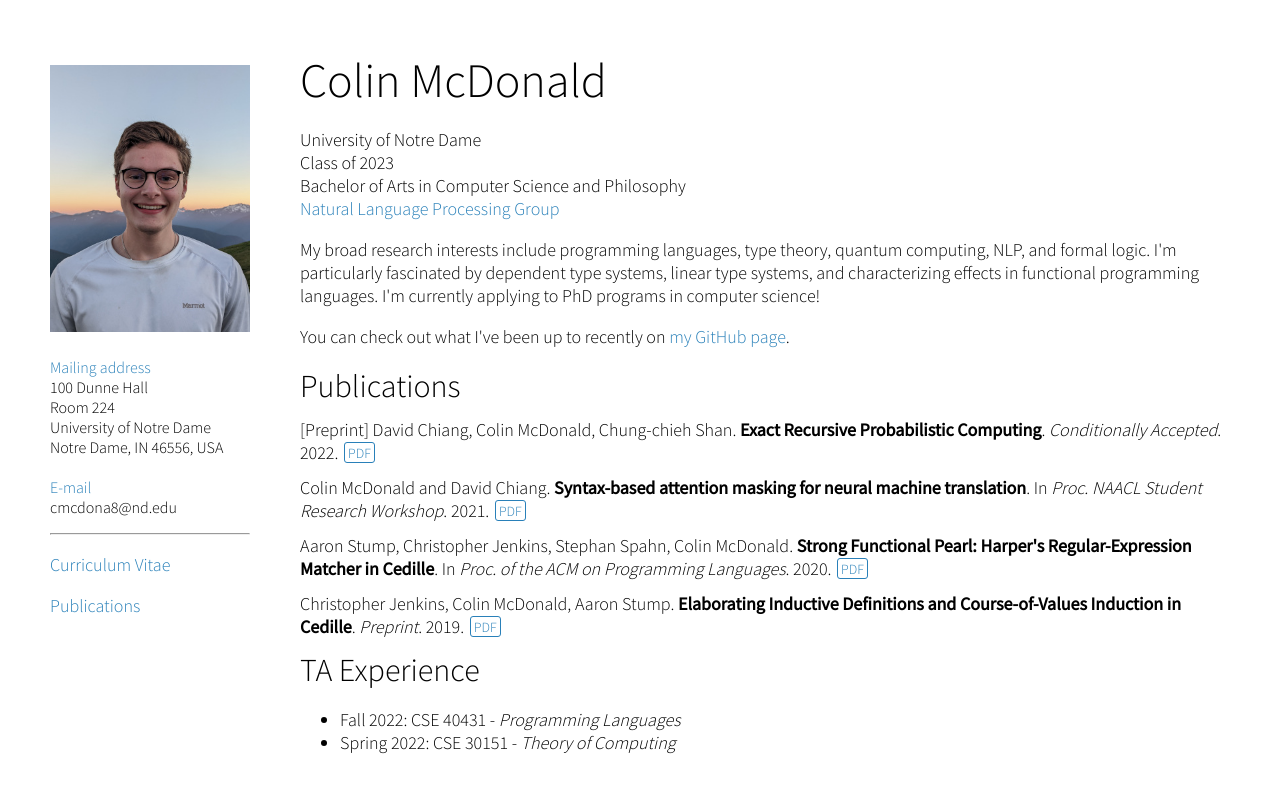
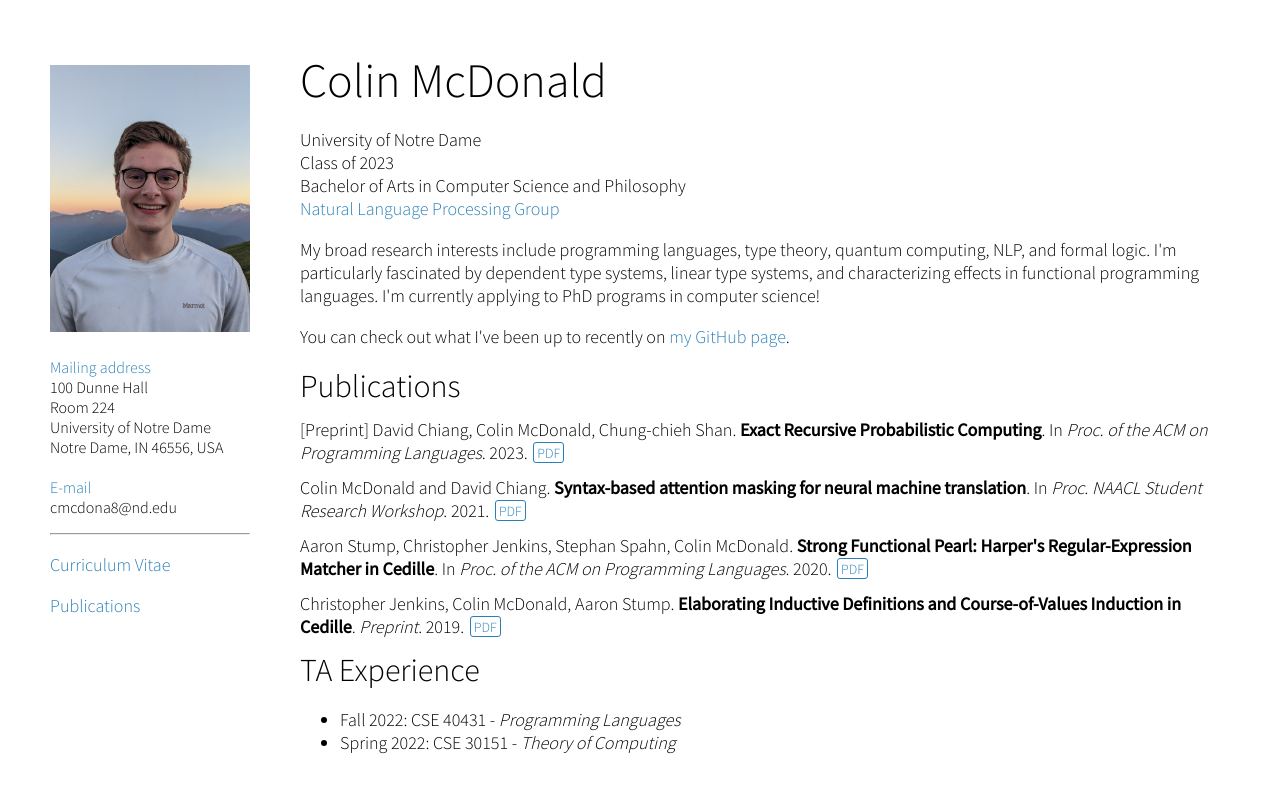
Before and after one commit to colin-mcd/colin-mcd.github.io, a plain HTML site: page index.html in a window 1280 px wide. Drawn offline with nearby package versions, Linux system fonts and the light colour scheme; some packages are replaced by stand-ins of ours.

Commit message:
Update OOPSLA paper status

```diff
--- a/index.html
+++ b/index.html
@@ -66,7 +66,7 @@ Bachelor of Arts in Computer Science and Philosophy<br>
 <div class='pub'>
   [Preprint] David Chiang, Colin McDonald, Chung-chieh Shan.
   <b>Exact Recursive Probabilistic Computing</b>.
-  <em>Conditionally Accepted</em>. 2022.
+  In <em>Proc. of the ACM on Programming Languages</em>. 2023.
   <a class='smallbutton' href='https://arxiv.org/pdf/2210.01206.pdf'>PDF</a>
 </div>
 
```
